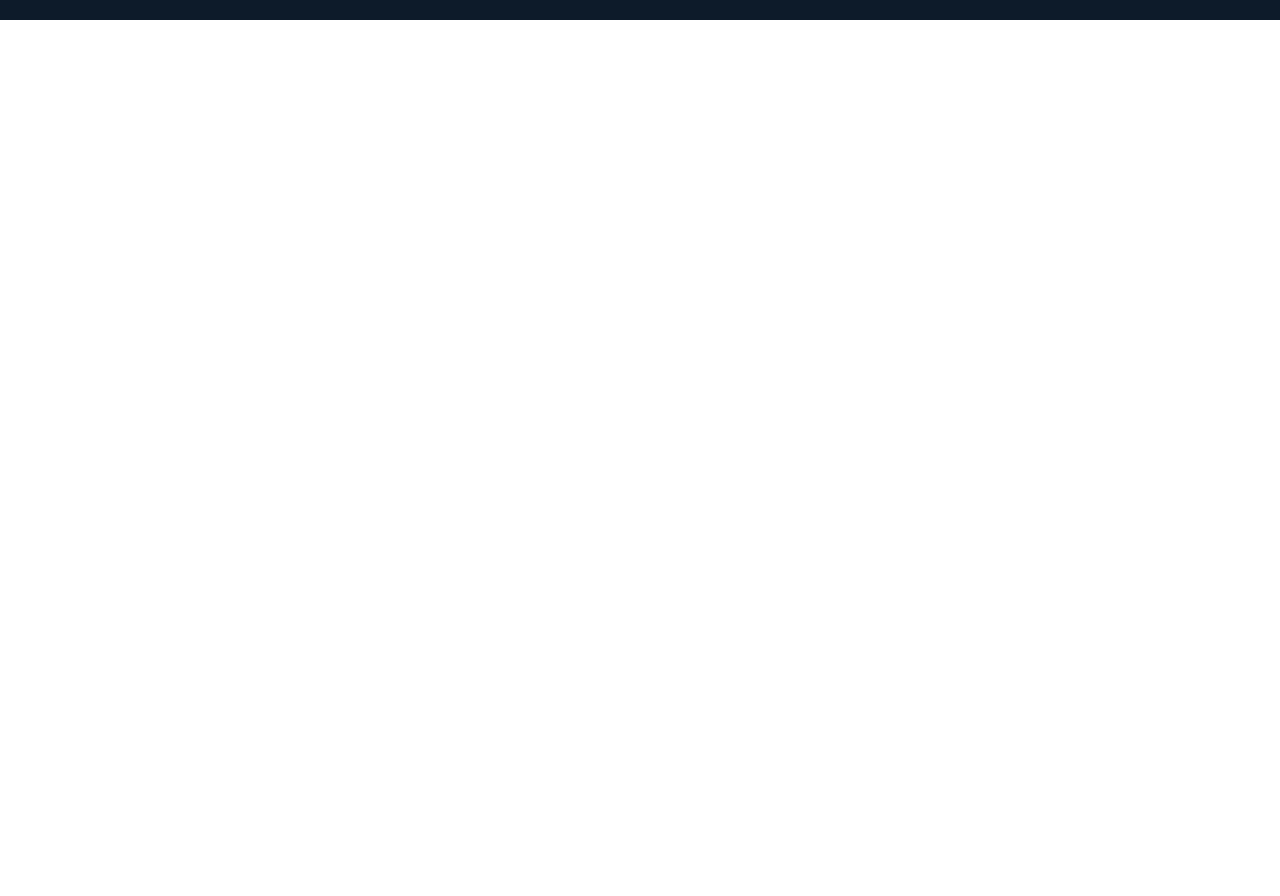
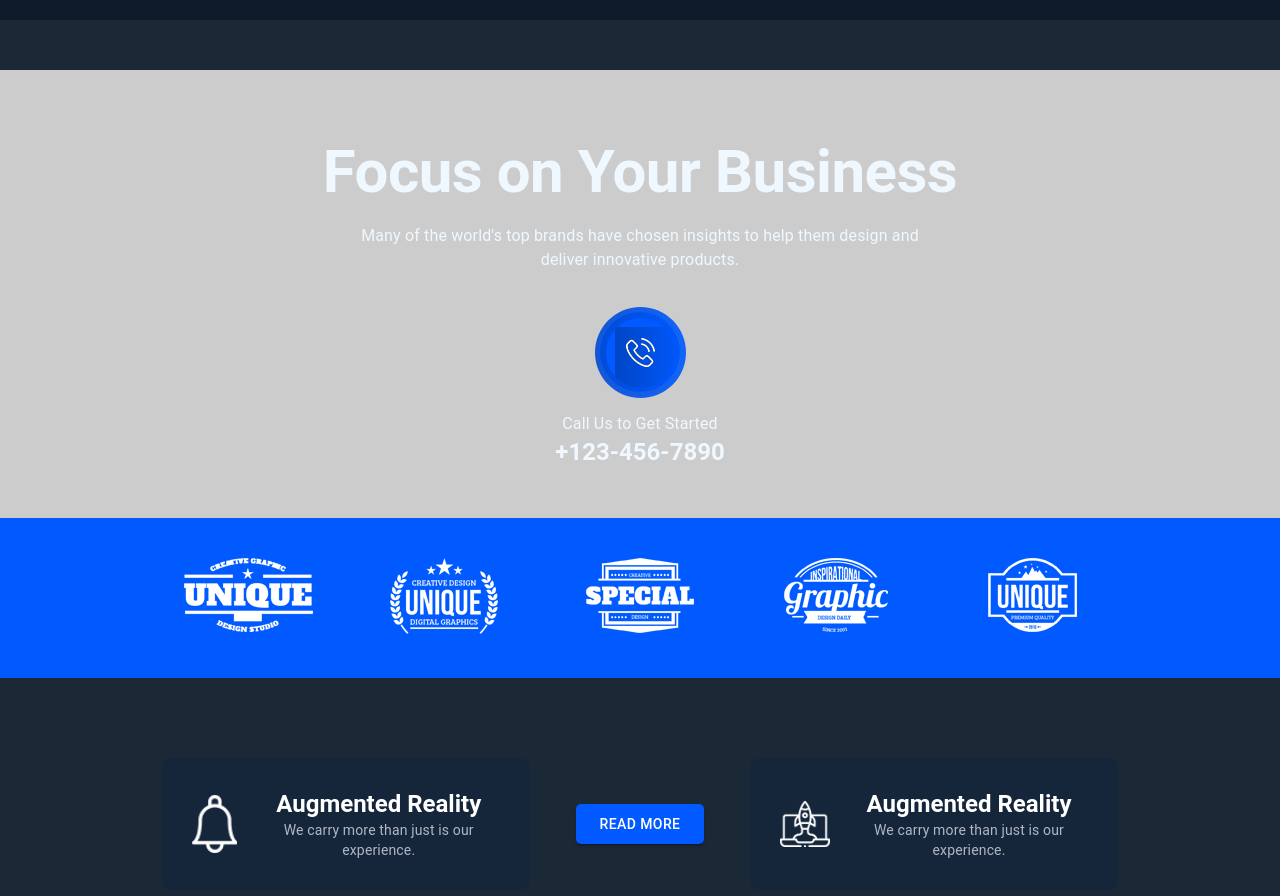
Before and after one commit to Grdgyyr/basic-website, a React (Create React App) app: page / in a window 1280 px wide. Shown: the part 3640-4536 px from the top of the page. Before the commit the page ends 3660 px from the top, so only its background shows below. Built offline with nearby package versions, Linux system fonts and the light colour scheme.

Commit message:
Add: Section7 component

```diff
--- a/src/App.js
+++ b/src/App.js
@@ -4,6 +4,7 @@ import Section1 from './components/section1/Section1';
 import Section2 from './components/section2/Section2';
 import Section3 from './components/section3/Section3';
 import Section4 from './components/section4/Section4';
+import Section7 from './components/section7/Section7';
 
 function App() {
   return (
@@ -13,6 +14,7 @@ function App() {
       <Section2 />
       <Section3 />
       <Section4 />
+      <Section7 />
     </div>
   );
 }
--- a/src/components/section7/Section7.js
+++ b/src/components/section7/Section7.js
@@ -0,0 +1,205 @@
+import React from "react";
+import { Box, Typography, Container, Grid, Button, Stack } from "@mui/material";
+import { styled } from "@mui/system";
+
+// Styled Components
+const ContactCircle = styled(Box)({
+  width: 80,
+  height: 80,
+  backgroundColor: "#005AFF",
+  borderRadius: "50%",
+  display: "flex",
+  alignItems: "center",
+  justifyContent: "center",
+  margin: "0 auto 20px",
+  transition: "transform 0.3s ease",
+  "&:hover": {
+    transform: "scale(1.1)",
+  },
+});
+
+const InfoCard = styled(Box)({
+  backgroundColor: "#15263B",
+  borderRadius: "10px",
+  padding: "30px",
+  display: "flex",
+  gap: "20px",
+  alignItems: "center",
+  width: "100%",
+  maxWidth: "400px",
+  transition: "background-color 0.3s ease",
+  "&:hover": {
+    backgroundColor: "#005AFF",
+  },
+});
+
+const ReadMoreButton = styled(Button)({
+  backgroundColor: "#005AFF",
+  color: "white",
+  border: "none",
+  padding: "8px 24px",
+  borderRadius: "5px",
+  cursor: "pointer",
+  transition: "background-color 0.3s ease",
+  whiteSpace: "nowrap",
+  "&:hover": {
+    backgroundColor: "#0046C7",
+  },
+});
+
+const logos = [
+  "/assets/icons/brand1.svg",
+  "/assets/icons/brand2.svg",
+  "/assets/icons/brand3.svg",
+  "/assets/icons/brand4.svg",
+  "/assets/icons/brand5.svg",
+];
+
+const Section7 = () => {
+  return (
+    <Box
+      id="section7"
+      sx={{
+        minHeight: "100vh",
+        backgroundColor: "#1B2937",
+        padding: "50px 0",
+        color: "white",
+        textAlign: "center",
+      }}
+    >
+      {/* Top Section */}
+      <Box
+        sx={{ padding: "50px 0", backgroundColor: "#cccccc", color: "black" }}
+      >
+        <Container>
+          <Typography
+            variant="h2"
+            sx={{ fontWeight: "bold", mb: 2, mt: 2, color: "aliceblue" }}
+          >
+            Focus on Your Business
+          </Typography>
+          <Typography
+            variant="body1"
+            sx={{
+              maxWidth: "600px",
+              margin: "0 auto 40px",
+              color: "aliceblue",
+            }}
+          >
+            Many of the world's top brands have chosen insights to help them
+            design and deliver innovative products.
+          </Typography>
+          <ContactCircle>
+            <img src="/assets/icons/phone.svg" alt="Phone" />
+          </ContactCircle>
+          <Typography variant="body1" sx={{ color: "aliceblue" }}>
+            Call Us to Get Started
+          </Typography>
+          <Typography
+            variant="h5"
+            sx={{ fontWeight: "bold", color: "aliceblue" }}
+          >
+            +123-456-7890
+          </Typography>
+        </Container>
+      </Box>
+
+      {/* Logo Section */}
+      <Box sx={{ backgroundColor: "#005AFF", padding: "40px 0" }}>
+        <Container maxWidth="lg">
+          <Grid container spacing={3} justifyContent="center">
+            {logos.map((logo, index) => (
+              <Grid item xs={6} sm={4} md={2} key={index}>
+                <Box
+                  component="img"
+                  src={logo}
+                  alt={`Brand ${index + 1}`}
+                  sx={{
+                    maxWidth: "150px",
+                    height: "auto",
+                    filter: "brightness(0) invert(1)",
+                  }}
+                />
+              </Grid>
+            ))}
+          </Grid>
+        </Container>
+      </Box>
+
+      {/* Cards Section */}
+      <Box sx={{ padding: "80px 0" }}>
+        <Container>
+          <Grid
+            container
+            spacing={3}
+            justifyContent="center"
+            alignItems="center"
+          >
+            {/* Left Card */}
+            <Grid
+              item
+              xs={12}
+              sm={5}
+              md={4}
+              sx={{ display: "flex", justifyContent: "flex-end" }}
+            >
+              <InfoCard>
+                <Box
+                  component="img"
+                  src="/assets/icons/notification-section7.svg"
+                  width={50}
+                />
+                <Box>
+                  <Typography variant="h5" sx={{ fontWeight: "bold" }}>
+                    Augmented Reality
+                  </Typography>
+                  <Typography variant="body2" sx={{ color: "#B0B7C3" }}>
+                    We carry more than just is our experience.
+                  </Typography>
+                </Box>
+              </InfoCard>
+            </Grid>
+
+            {/* Read More Button (Centered) */}
+            <Grid
+              item
+              xs={12}
+              sm={2}
+              md={2}
+              sx={{
+                display: "flex",
+                justifyContent: "center",
+                alignItems: "center",
+              }}
+            >
+              <ReadMoreButton variant="contained">Read More</ReadMoreButton>
+            </Grid>
+
+            {/* Right Card */}
+            <Grid
+              item
+              xs={12}
+              sm={5}
+              md={4}
+              sx={{ display: "flex", justifyContent: "flex-start" }}
+            >
+              <InfoCard>
+                <Box component="img" src="/assets/icons/raket.svg" width={50} />
+                <Box>
+                  <Typography variant="h5" sx={{ fontWeight: "bold" }}>
+                    Augmented Reality
+                  </Typography>
+                  <Typography variant="body2" sx={{ color: "#B0B7C3" }}>
+                    We carry more than just is our experience.
+                  </Typography>
+                </Box>
+              </InfoCard>
+            </Grid>
+          </Grid>
+        </Container>
+      </Box>
+    </Box>
+  );
+};
+
+export default Section7;
```
